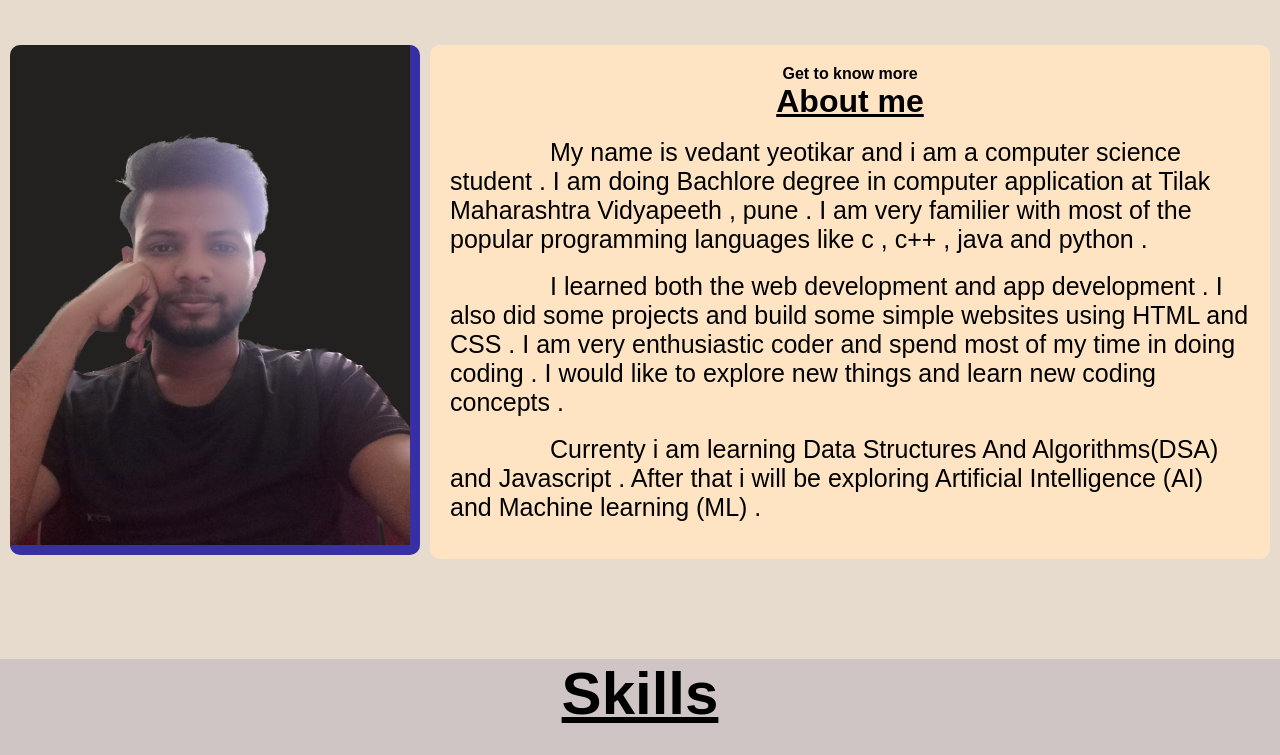
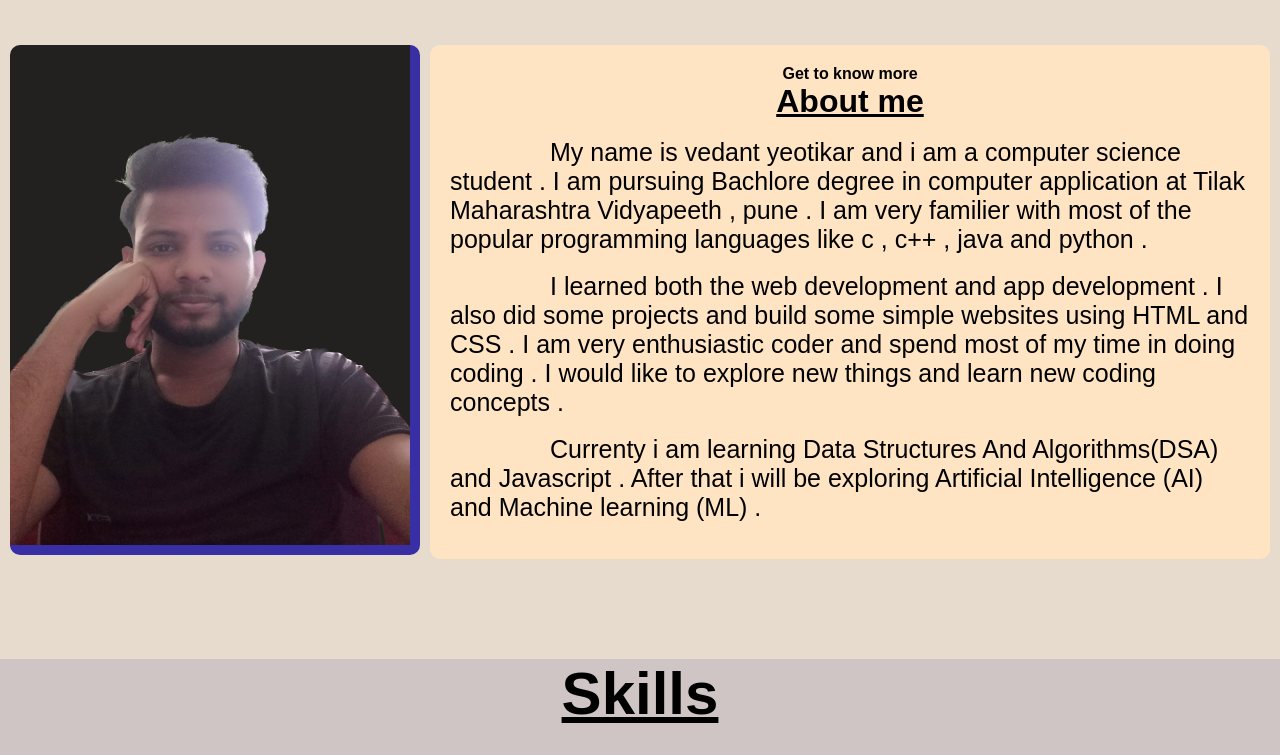
Before and after one commit to vedantBCodes/My-personal-portfolio, a plain HTML site: page index.html in a window 1280 px wide. Shown: the part 880-1635 px from the top of the page. Drawn offline with Linux system fonts and the light colour scheme.

Commit message:
Update index.html

```diff
--- a/index.html
+++ b/index.html
@@ -39,7 +39,7 @@
         <center><h1><u>About me</u></h1></center> <br>
         <p>
             My name is vedant yeotikar and i am a computer science student .
-            I am doing Bachlore degree in computer application at Tilak Maharashtra Vidyapeeth , pune .
+            I am pursuing Bachlore degree in computer application at Tilak Maharashtra Vidyapeeth , pune .
             I am very familier with most of the popular programming languages like  c , c++ , java and python . </p> <br>
         <p>I learned both the web development and app development . I also did some projects and build some simple
             websites using HTML and CSS . I am very enthusiastic coder and spend most of my time
```
